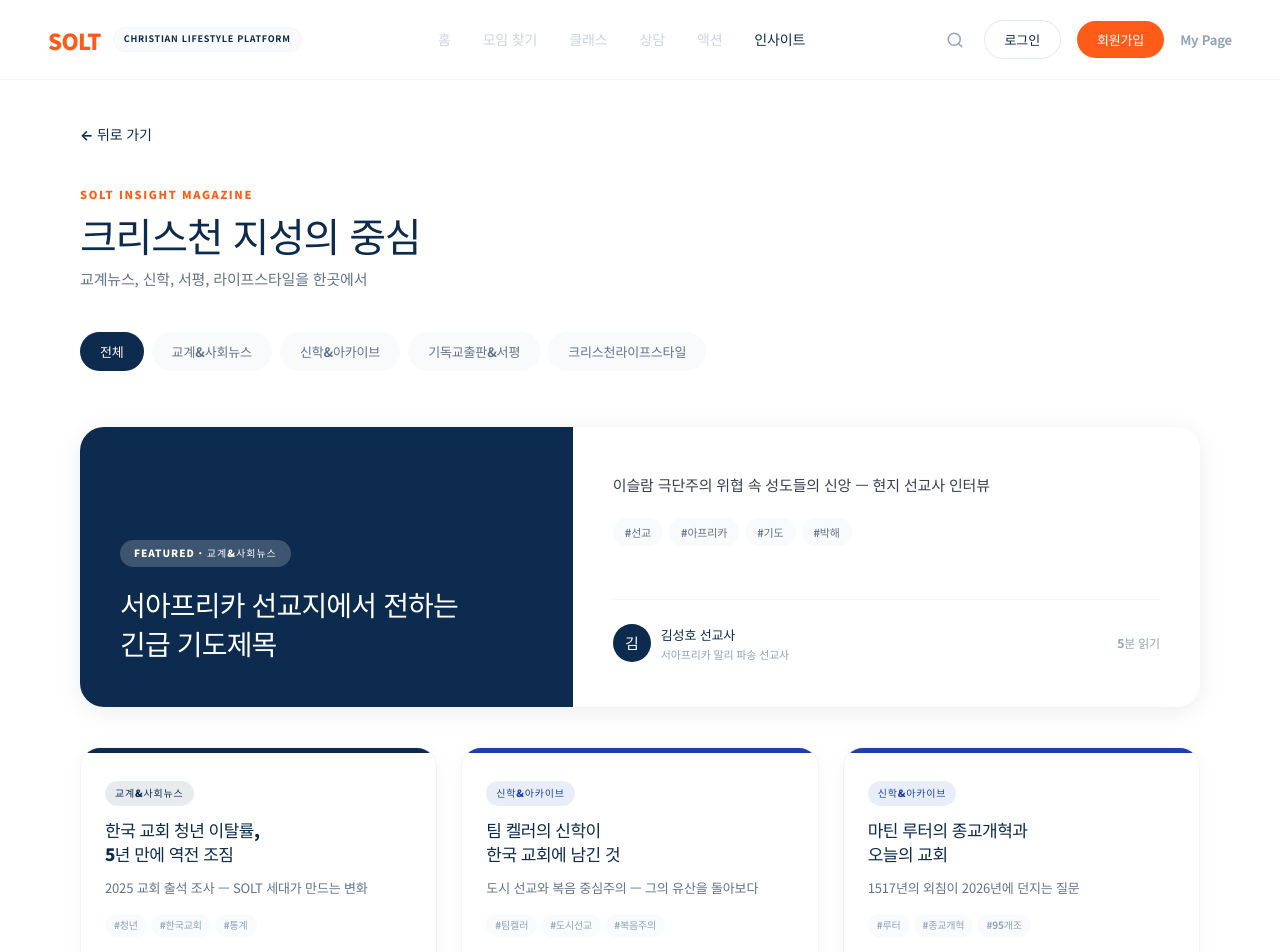
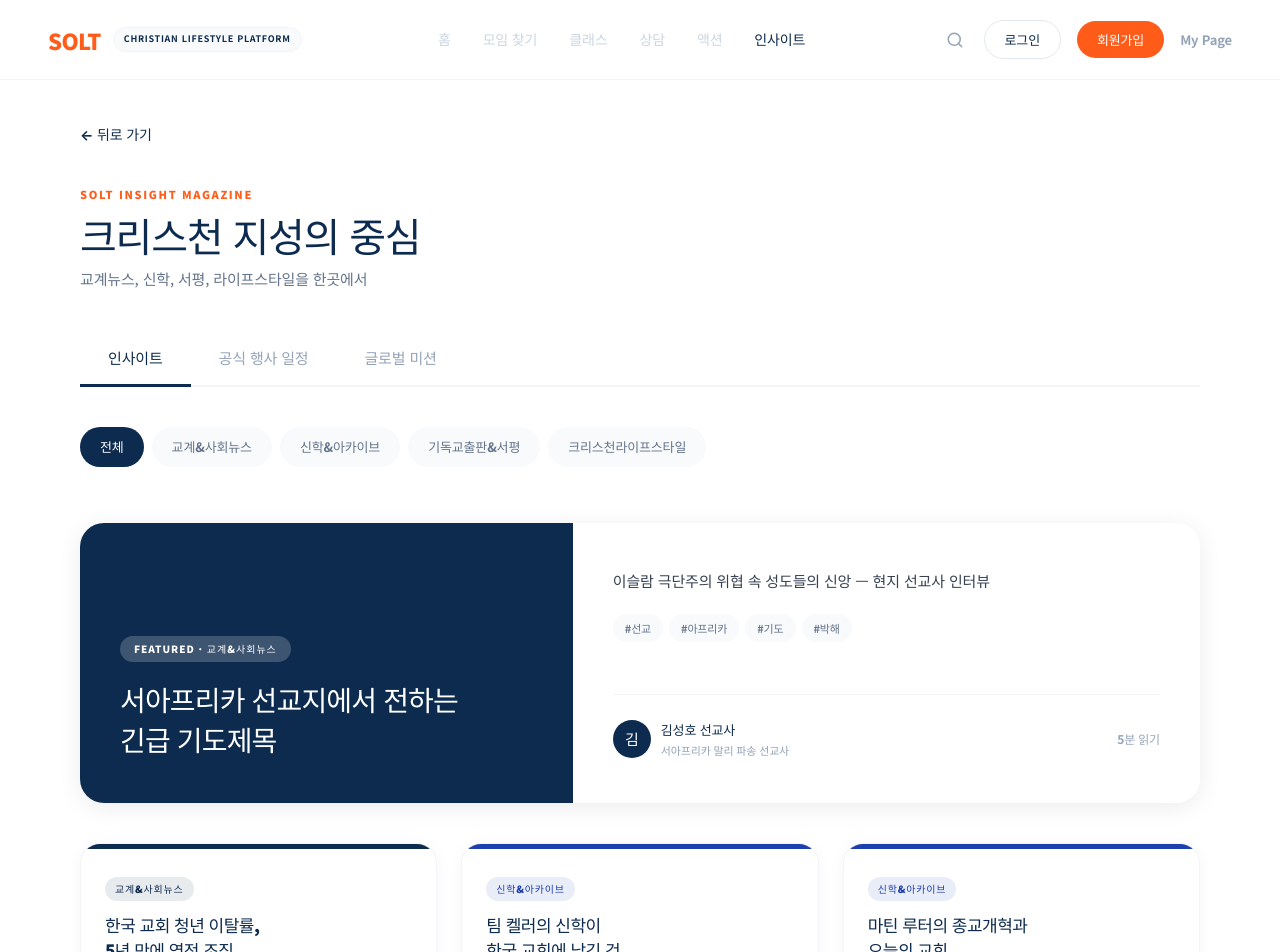
Before and after one commit to sunrise-web-77/SOLT_Project, a Next.js app: page /insight in a window 1280 px wide. Shown: the top 952 px of the page. Built offline with nearby package versions, Linux system fonts and the light colour scheme; a web font is replaced by a local one.

Commit message:
fix: Navigation links and consolidate Insight/Action sections into tabs

```diff
--- a/src/app/action/page.tsx
+++ b/src/app/action/page.tsx
@@ -33,6 +33,7 @@ const CATEGORY_COLORS: Record<ActionCategory, string> = {
 };
 
 export default function ActionList() {
+  const [mainTab, setMainTab] = useState<"action" | "challenge">("action");
   const [activeTab, setActiveTab] = useState<ActionCategory | "all">("all");
   const [challengeTab, setChallengeTab] = useState<ChallengeCategory | "all">("all");
   const [joinToast, setJoinToast] = useState("");
@@ -98,6 +99,29 @@ export default function ActionList() {
           </div>
         </motion.div>
 
+        {/* ── Main Section Tabs ── */}
+        <div style={{ display: "flex", borderBottom: "2px solid #F2F4F7", marginBottom: "40px" }}>
+          {([
+            { key: "action" as const, label: "액션" },
+            { key: "challenge" as const, label: "신앙 챌린지" },
+          ]).map((tab) => (
+            <button key={tab.key} onClick={() => setMainTab(tab.key)} style={{
+              padding: "14px 28px", background: "none", border: "none", cursor: "pointer",
+              fontSize: "15px", fontWeight: 700, transition: "color 0.2s",
+              color: mainTab === tab.key ? "#0D2B4E" : "#94A3B8",
+              borderBottom: mainTab === tab.key ? "3px solid #FF5C1A" : "3px solid transparent",
+              marginBottom: "-2px",
+            }}>
+              {tab.label}
+            </button>
+          ))}
+        </div>
+
+        <AnimatePresence mode="wait">
+        <motion.div key={mainTab} initial={{ opacity: 0, y: 16 }} animate={{ opacity: 1, y: 0 }}
+          exit={{ opacity: 0, y: -8 }} transition={{ duration: 0.25 }}>
+
+        {mainTab === "action" && (<>
         {/* Category Tabs */}
         <div style={{ display: "flex", gap: "8px", marginBottom: "32px", flexWrap: "wrap" }}>
           {ACTION_CATEGORIES.map((cat) => (
@@ -130,14 +154,10 @@ export default function ActionList() {
             );
           })}
         </div>
+        </>)}
 
-        {/* ════════════════════════════════════════════════
-            FAITH CHALLENGE SECTION
-        ════════════════════════════════════════════════ */}
-        <div style={{ height: "8px", backgroundColor: "#F2F4F7", margin: "72px -40px 0", borderRadius: "0" }} />
-
-        <motion.div initial={{ opacity: 0, y: 24 }} animate={{ opacity: 1, y: 0 }} transition={{ delay: 0.1 }}
-          style={{ paddingTop: "72px" }}>
+        {mainTab === "challenge" && (<>
+        <div>
 
           {/* Section header */}
           <div style={{ marginBottom: "32px" }}>
@@ -304,7 +324,11 @@ export default function ActionList() {
               );
             })}
           </div>
+        </div>
+        </>)}
+
         </motion.div>
+        </AnimatePresence>
       </div>
     </div>
   );
--- a/src/app/insight/page.tsx
+++ b/src/app/insight/page.tsx
@@ -200,6 +200,9 @@ const CAL_DAY: Record<string, number> = { 월: 0, 화: 1, 수: 2, 목: 3, 금: 4
 
 // ── Main component ─────────────────────────────────────────────
 export default function InsightList() {
+  // top-level section tabs
+  const [sectionTab, setSectionTab] = useState<"insight" | "events" | "mission">("insight");
+
   // magazine
   const [activeTab, setActiveTab] = useState<TabKey>("all");
 
@@ -347,6 +350,30 @@ export default function InsightList() {
           </p>
         </motion.div>
 
+        {/* ── Top-Level Section Tabs ── */}
+        <div style={{ display: "flex", borderBottom: "2px solid #F2F4F7", marginBottom: "40px" }}>
+          {([
+            { key: "insight" as const, label: "인사이트" },
+            { key: "events" as const, label: "공식 행사 일정" },
+            { key: "mission" as const, label: "글로벌 미션" },
+          ]).map((tab) => (
+            <button key={tab.key} onClick={() => setSectionTab(tab.key)} style={{
+              padding: "14px 28px", background: "none", border: "none", cursor: "pointer",
+              fontSize: "15px", fontWeight: 700, transition: "color 0.2s",
+              color: sectionTab === tab.key ? "#0D2B4E" : "#94A3B8",
+              borderBottom: sectionTab === tab.key ? "3px solid #0D2B4E" : "3px solid transparent",
+              marginBottom: "-2px", whiteSpace: "nowrap",
+            }}>
+              {tab.label}
+            </button>
+          ))}
+        </div>
+
+        <AnimatePresence mode="wait">
+        <motion.div key={sectionTab} initial={{ opacity: 0, y: 16 }} animate={{ opacity: 1, y: 0 }}
+          exit={{ opacity: 0, y: -8 }} transition={{ duration: 0.25 }}>
+
+        {sectionTab === "insight" && (<>
         {/* ── Category Tabs ── */}
         <div style={{ display: "flex", gap: "8px", overflowX: "auto", paddingBottom: "16px", marginBottom: "40px", scrollbarWidth: "none" }}>
           {TABS.map((tab) => (
@@ -478,14 +505,10 @@ export default function InsightList() {
             )}
           </motion.div>
         </AnimatePresence>
+        </>)}
 
-        {/* ════════════════════════════════════════════════
-            GLOBAL MISSION SECTION
-        ════════════════════════════════════════════════ */}
-        <div style={{ height: "8px", backgroundColor: "#F2F4F7", margin: "72px -40px 0", borderRadius: "0" }} />
-
-        <motion.div initial={{ opacity: 0, y: 24 }} animate={{ opacity: 1, y: 0 }} transition={{ delay: 0.15 }}
-          style={{ paddingTop: "72px" }}>
+        {sectionTab === "mission" && (<>
+        <div>
 
           {/* Section header */}
           <div style={{ display: "flex", alignItems: "flex-end", gap: "16px", marginBottom: "32px" }}>
@@ -766,15 +789,11 @@ export default function InsightList() {
               )}
             </motion.div>
           </AnimatePresence>
-        </motion.div>
+        </div>
+        </>)}
 
-        {/* ════════════════════════════════════════════════
-            PUBLIC EVENTS SECTION
-        ════════════════════════════════════════════════ */}
-        <div style={{ height: "8px", backgroundColor: "#F2F4F7", margin: "72px -40px 0" }} />
-
-        <motion.div initial={{ opacity: 0, y: 24 }} animate={{ opacity: 1, y: 0 }} transition={{ delay: 0.2 }}
-          style={{ paddingTop: "72px" }}>
+        {sectionTab === "events" && (<>
+        <div>
 
           {/* Section header */}
           <div style={{ marginBottom: "32px" }}>
@@ -892,7 +911,11 @@ export default function InsightList() {
               </div>
             </motion.div>
           </AnimatePresence>
+        </div>
+        </>)}
+
         </motion.div>
+        </AnimatePresence>
       </div>
     </div>
   );
--- a/src/app/page.tsx
+++ b/src/app/page.tsx
@@ -39,7 +39,7 @@ const Bubble = ({ bg, children }: { bg: string; children: React.ReactNode }) =>
 const navCards = [
   { label: "Play",        sub: "모임",     icon: <Bubble bg="linear-gradient(135deg,#EBF5FF,#C8E5FF)"><Users         size={28} color="#007AFF" strokeWidth={2} /></Bubble>, desc: "같은 믿음, 같은 관심사로 모이는 모임",    href: "/play" },
   { label: "Learn",       sub: "클래스",   icon: <Bubble bg="linear-gradient(135deg,#E8F9EE,#C3F0D4)"><GraduationCap size={28} color="#34C759" strokeWidth={2} /></Bubble>, desc: "신앙과 실력을 함께 키우는 클래스",          href: "/learn" },
-  { label: "Counseling",  sub: "상담",     icon: <Bubble bg="linear-gradient(135deg,#FFF0F5,#FFD6E7)"><Heart         size={28} color="#FF2D55" strokeWidth={2} /></Bubble>, desc: "마음과 진로, 믿음 안에서 회복합니다",      href: "/#counseling" },
+  { label: "Counseling",  sub: "상담",     icon: <Bubble bg="linear-gradient(135deg,#FFF0F5,#FFD6E7)"><Heart         size={28} color="#FF2D55" strokeWidth={2} /></Bubble>, desc: "마음과 진로, 믿음 안에서 회복합니다",      href: "/counseling" },
   // { label: "Shop", sub: "스토어", icon: <Bubble bg="linear-gradient(135deg,#FFF0EB,#FFD8C8)"><ShoppingBag size={28} color="#FF5C1A" strokeWidth={2} /></Bubble>, desc: "감각적인 크리스천 라이프스타일 굿즈", href: "/shop" },
   { label: "Action",      sub: "액션",     icon: <Bubble bg="linear-gradient(135deg,#FFF5E6,#FFE4B8)"><Flame         size={28} color="#FF9500" strokeWidth={2} /></Bubble>, desc: "후원·봉사·캠페인으로 세상을 바꿔요",      href: "/action" },
   { label: "Insight",     sub: "인사이트", icon: <Bubble bg="linear-gradient(135deg,#F0EFFF,#DCD9FF)"><Newspaper     size={28} color="#5856D6" strokeWidth={2} /></Bubble>, desc: "교계 트렌드와 선교지 이야기",              href: "/insight" },
```
